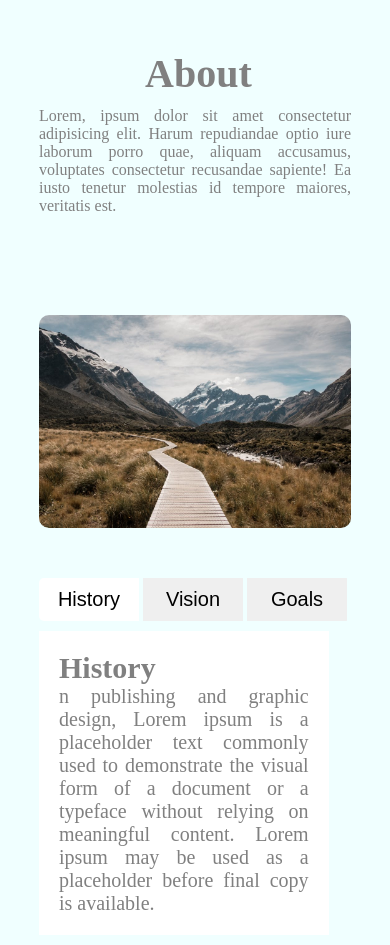
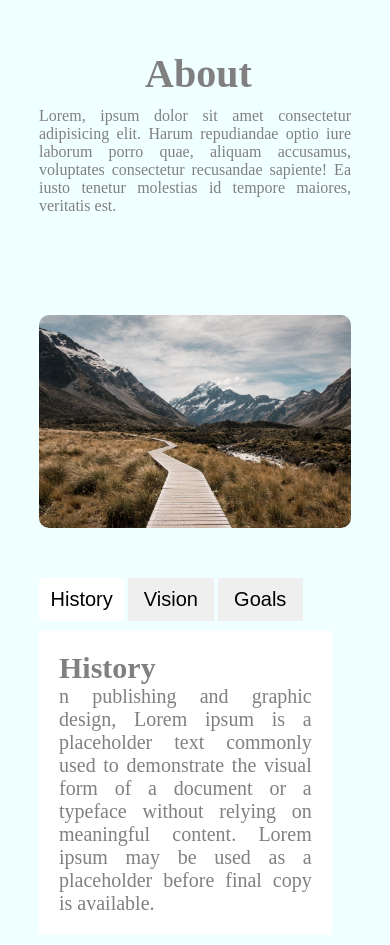
Before and after one commit to KMSMANIKANTA/tabs-repo, a plain HTML site: page index.html in a window 390 px wide. Drawn offline with Linux system fonts and the light colour scheme.

Commit message:
Update style.css

```diff
--- a/style.css
+++ b/style.css
@@ -94,19 +94,19 @@ article.active{
         margin-left:10%;
     }
     .button-container{
-        width:80%;
+        width:81%;
         margin-left:10%;
         margin-top:50px;
         background: transparent;
     }
     .btn{
-        width:100px;
+        width:27%;
     }
     .content-container{
-        width:80%;
+        width:81%;
         margin-left:10%;
     }
     .content{
-        width:80%;
+        width:80%
     }
 }
```
